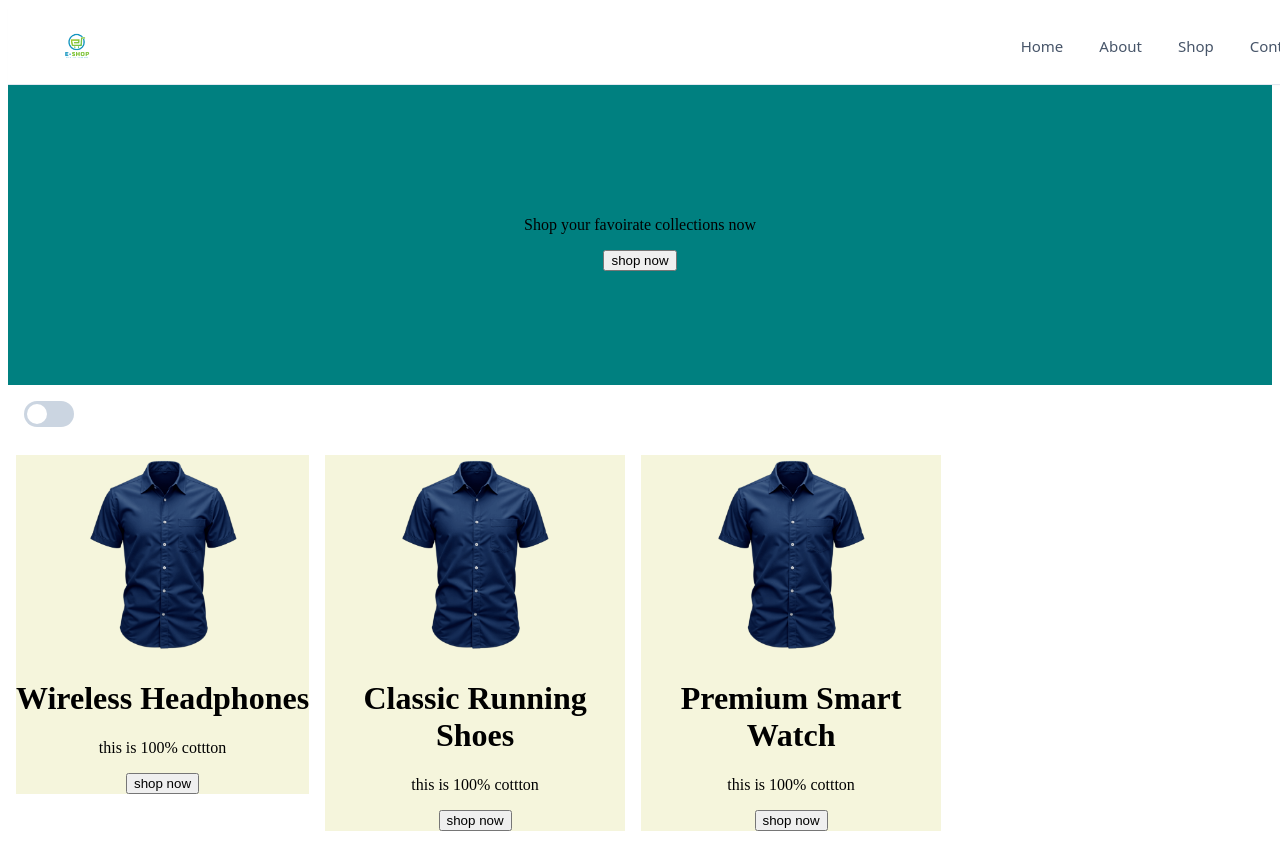
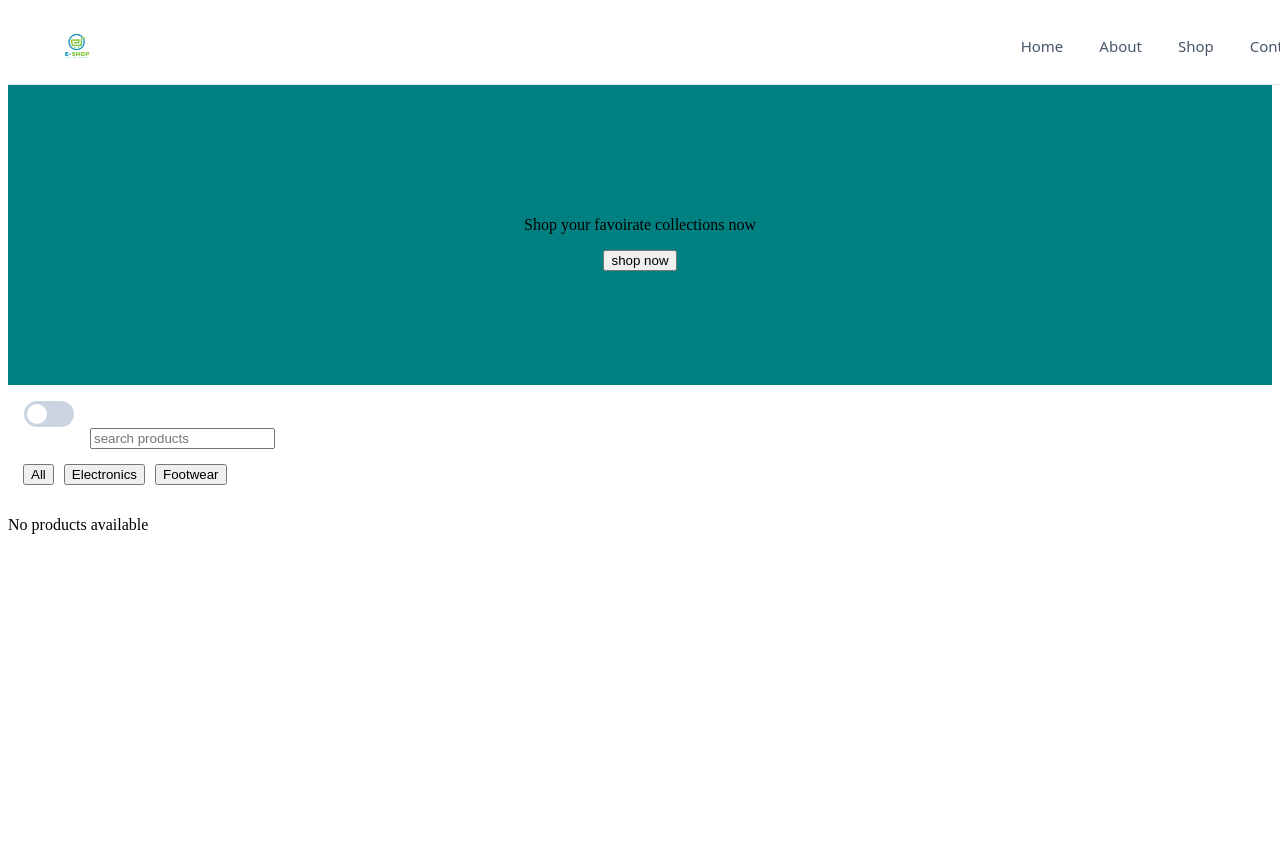
Before and after one commit to ajithyaasaf/React-learn, a React (Vite) app in the folder Ecommerce-practice/Ecommerce-practice/: page / in a window 1280 px wide. Shown: the top 847 px of the page. After the commit the page ends 800 px from the top, so only its background shows below. Built offline with nearby package versions, Linux system fonts and the light colour scheme.

Commit message:
code change

```diff
--- a/Ecommerce-practice/Ecommerce-practice/src/combonents/Categories.jsx
+++ b/Ecommerce-practice/Ecommerce-practice/src/combonents/Categories.jsx
@@ -2,10 +2,21 @@ import { useState } from "react"
 import mens from "../assets/products/men.png"
 import styles from "../css/Categories.module.css"
 
+function Categories(props) {
+    let [initial, setToggle] = useState(false)
+    // search bar
+    let [search, setSearch] = useState("")
+    // category implementation
+    let [category, setCategory] = useState("All")
 
-function Categories(props) {
+    // Filter products by inStock toggle, search text, and category selection
+    let filteredData = props.prod.filter((val) => {
+        const matchesStock = initial ? val.inStock === true : true;
+        const matchesSearch = val.name.toLowerCase().includes(search.toLowerCase());
+        const matchesCategory = val.category.toLowerCase() === category.toLowerCase();
 
-    let [initial, setToggle] = useState(false)
+        return matchesStock && matchesSearch && matchesCategory;
+    });
 
     return (
         props.available && (
@@ -17,11 +28,33 @@ function Categories(props) {
                     <span className={`${styles.slider} ${initial ? styles.sliderOn : styles.sliderOff}`}></span>
                 </div>
 
+                {/* search bar */}
+                <input
+                    type="search"
+                    placeholder="search products"
+                    onChange={(e) => { setSearch(e.target.value) }}
+                />
+
+                {/* category buttons */}
+                <li style={{ listStyle: "none", margin: "auto", padding: "5px", margin: "10px", display: "flex", gap: "10px" }}>
+                    {["All", "Electronics", "Footwear"].map((cat) => {
+                        return (
+                            <button
+                                key={cat}
+                                style={{ cursor: "pointer" }}
+                                onClick={() => setCategory(cat)}
+                            >
+                                {cat}
+                            </button>
+                        )
+                    })}
+                </li>
+
                 <div style={{ display: "flex" }}>
-                    {props.prod.map((val) => {
+                    {filteredData.length > 0 ? (
+                        filteredData.map((val) => {
                             return (
-
-                            <div className="card" key={val.id} >
+                                <div className="card" key={val.id}>
                                     <div style={{ backgroundColor: "beige", maxHeight: "600px", maxWidth: "300px", margin: "8px", textAlign: "center" }}>
                                         <img src={mens} alt="" style={{ maxHeight: "200px", maxWidth: "200px" }} />
                                         <h1>{val.name}</h1>
@@ -29,12 +62,15 @@ function Categories(props) {
                                         <button>shop now</button>
                                     </div>
                                 </div>
-
                             )
-                    })}
+                        })
+                    ) : (
+                        <p>No products available</p>
+                    )}
                 </div>
             </>
         )
     )
 }
+
 export default Categories
```
Lines whose indentation alone changed are shown as unchanged.
